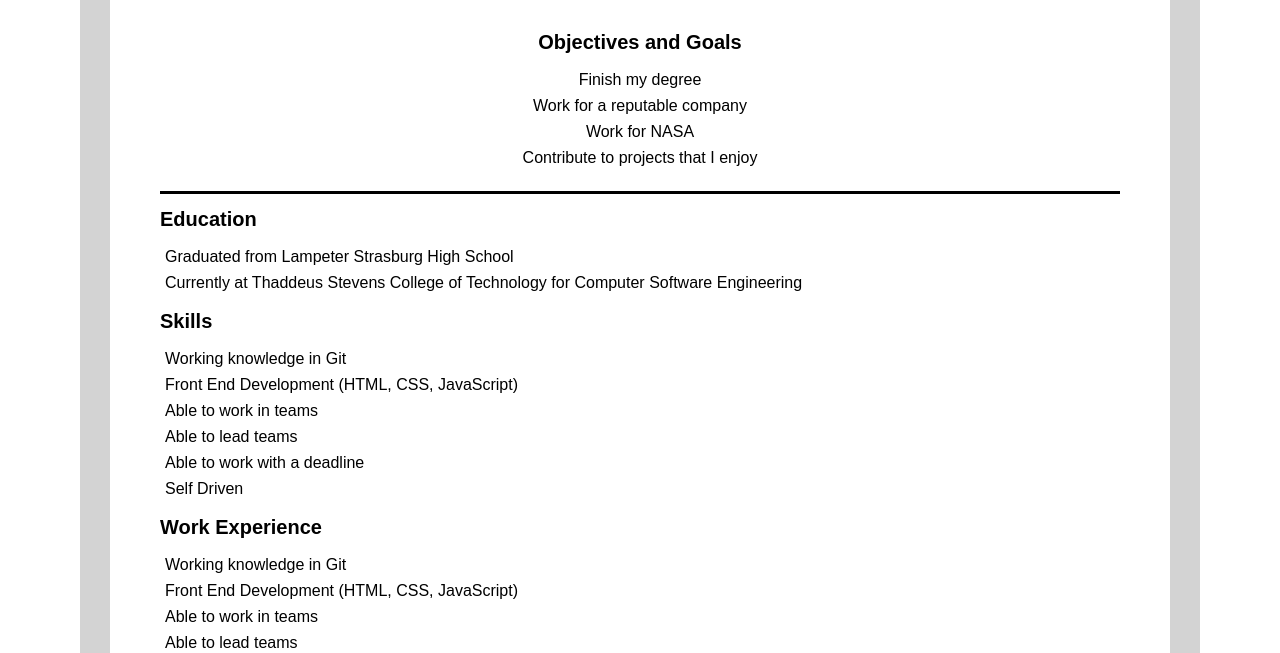
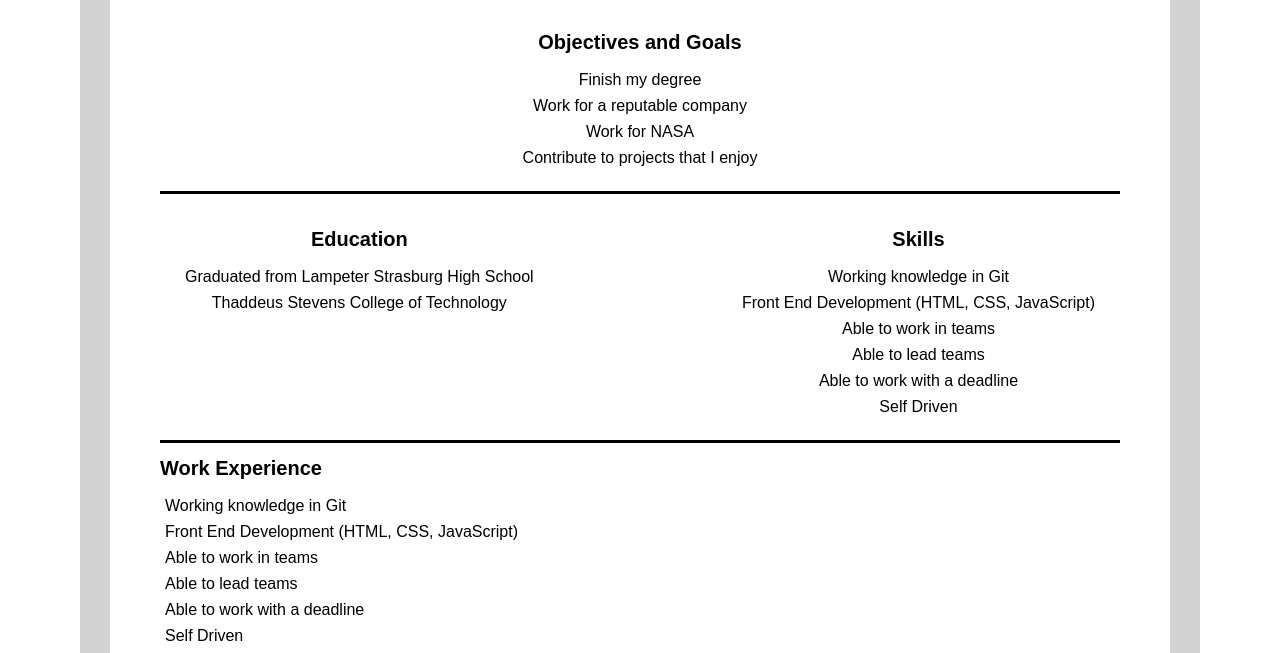
Before and after one commit to Bgreen23/green-resume, a plain HTML site: page index.html in a window 1280 px wide. Shown: the part 146-799 px from the top of the page. Drawn offline with Linux system fonts and the light colour scheme.

Commit message:
styled education and skills

```diff
--- a/index.html
+++ b/index.html
@@ -29,16 +29,20 @@
     </article>
   </section>
   <!--Education-->
-  <section>
+  <section class="edu">
+    <div>
     <h2>Education</h2>
     <article>
       <ol>
         <li>Graduated from Lampeter Strasburg High School</li>
-        <li>Currently at Thaddeus Stevens College of Technology for Computer Software Engineering</li>
+        <li>Thaddeus Stevens College of Technology</li>
+        </li>
       </ol>
     </article>
+  </div>
+  <div>
     <article>
-      <h2>Skills</h2>
+      <h2 class="skill">Skills</h2>
       <ol>
         <li>Working knowledge in Git</li>
         <li>Front End Development (HTML, CSS, JavaScript)</li>
@@ -48,6 +52,7 @@
         <li>Self Driven</li>
       </ol>
     </article>
+  </div>
   </section>
   <!--Work Experience-->
   <section>
--- a/style.css
+++ b/style.css
@@ -55,13 +55,29 @@ body {
 	border-right: 30px solid lightgray;
 	z-index: 2;
 }
+/*Education and Skills*/
+.edu {
+	padding: 20px;
+	text-align: center;
+	border-bottom: 3px solid black;
+	justify-content: space-between;
+	display: flex;
+	letter-spacing: 1.5;
+}
+.skill {
+	display: flex;
+	flex-direction: column;
+}
+.list-dec {
+	list-style: inside;
+	padding-left: 20px;
+}
 /* Objectives and Goals */
 .obj {
 	padding: 20px;
 	text-align: center;
 	border-bottom: 3px solid black;
 	justify-content: space-between;
-	font-family
 }
 h2 {
 	font-weight: bold;
```
